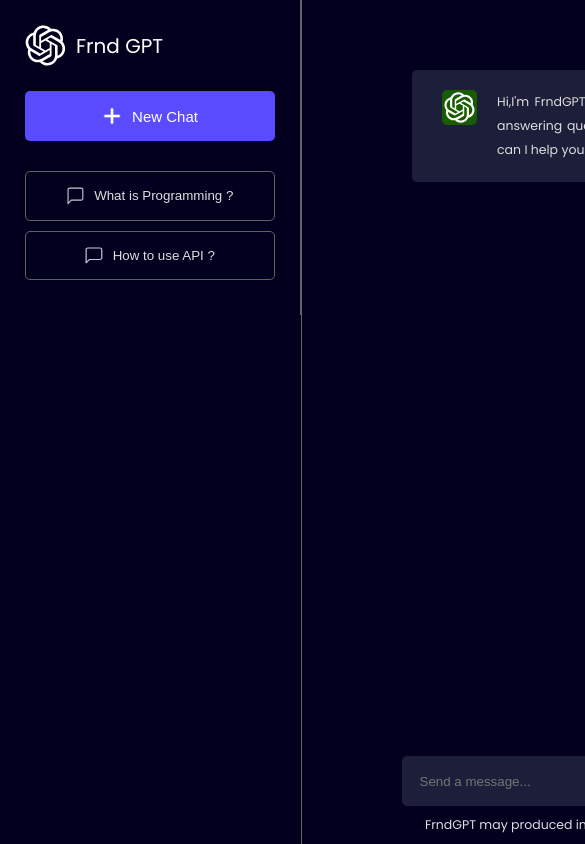
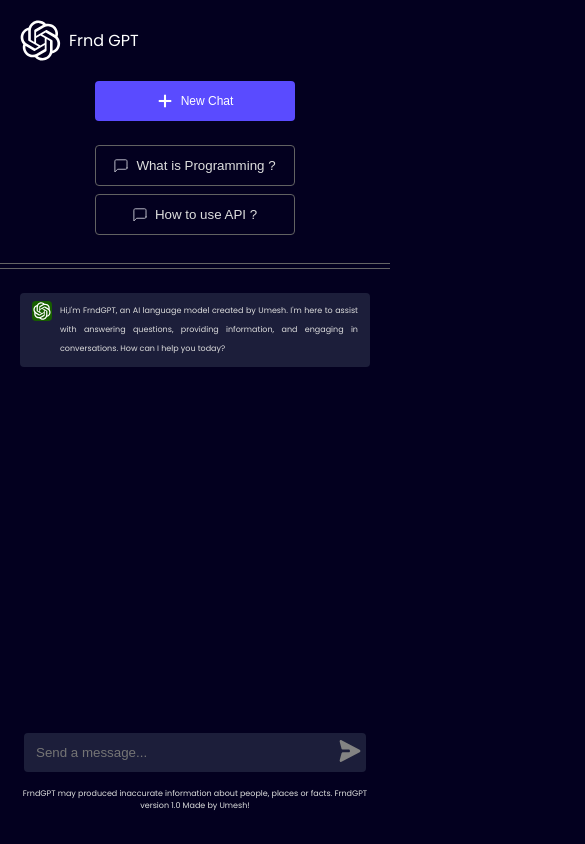
Before and after one commit to ioumesh/frndgpt, a React (Create React App) app: page / in a window 390 px wide. Shown: the top 844 px of the page, 585 px wide, since content can reach past the window. Built offline with nearby package versions, Linux system fonts and the light colour scheme.

Commit message:
feat:mobile responsive

```diff
--- a/src/App.css
+++ b/src/App.css
@@ -33,6 +33,28 @@
   display: flex;
   align-items: center;
   flex-direction: column;
-  margin: 6rem 10rem  ;
+  margin: 6rem 10rem;
   margin-bottom: 0;
 }
+
+@media only screen and (max-width: 768px) {
+  html {
+    font-size: 50%;
+  }
+
+  .App {
+    flex-direction: column;
+  }
+
+  .sidebar {
+    flex: 1;
+    border-right: none;
+    border-bottom: 1px solid rgb(100, 100, 100);
+  }
+
+  .main {
+    flex: 1;
+    margin: 2rem 2rem;
+    min-height: auto;
+  }
+}
--- a/src/components/ChatSection/ChatSection.jsx
+++ b/src/components/ChatSection/ChatSection.jsx
@@ -98,7 +98,7 @@
         </div>
         <p>
           FrndGPT may produced inaccurate information about people, places or
-          facts. FrndGPT version 1.0
+          facts. FrndGPT version 1.0 Made by Umesh!
         </p>
       </div>
     </>
--- a/src/components/ChatSection/chatsection.css
+++ b/src/components/ChatSection/chatsection.css
@@ -80,3 +80,35 @@
   line-height: 2.4rem;
   color: rgba(222, 222, 222, 1);
 }
+
+@media only screen and (max-width: 768px) {
+  .chats {
+    height: calc(100vh - 50rem);
+    max-width: 100%;
+  }
+
+  .chat {
+    margin: 1rem 0.5rem;
+    padding: 1rem 1.5rem;
+    font-size: 1rem;
+  }
+
+  .chatImg {
+    width: 2.5rem;
+    margin-right: 1rem;
+  }
+
+  .inputBox {
+    width: calc(100% - 2rem);
+  }
+
+  .inputBox > input {
+    padding: 1rem;
+  }
+
+  .chatFooter > p {
+    text-align: center;
+    font-size: 1rem;
+    margin: 2rem 0;
+  }
+}
```
